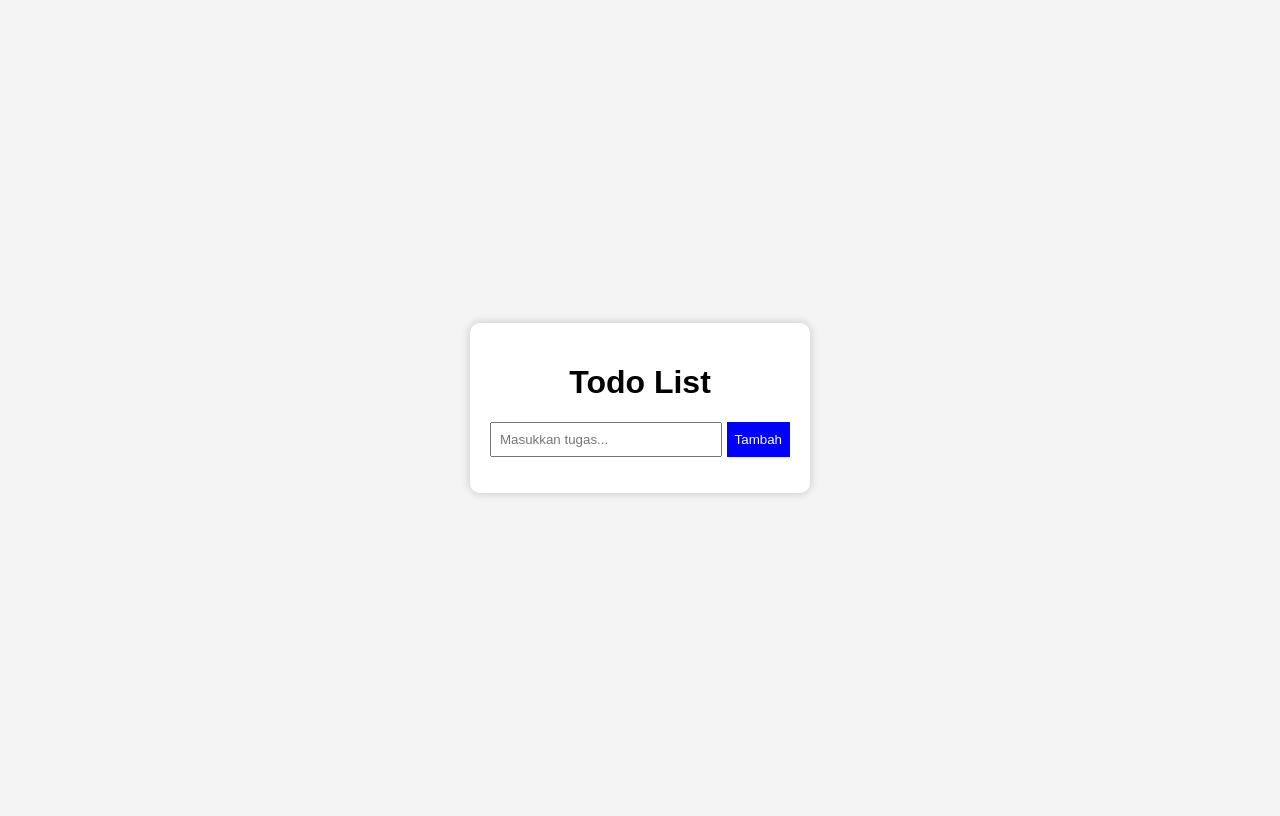
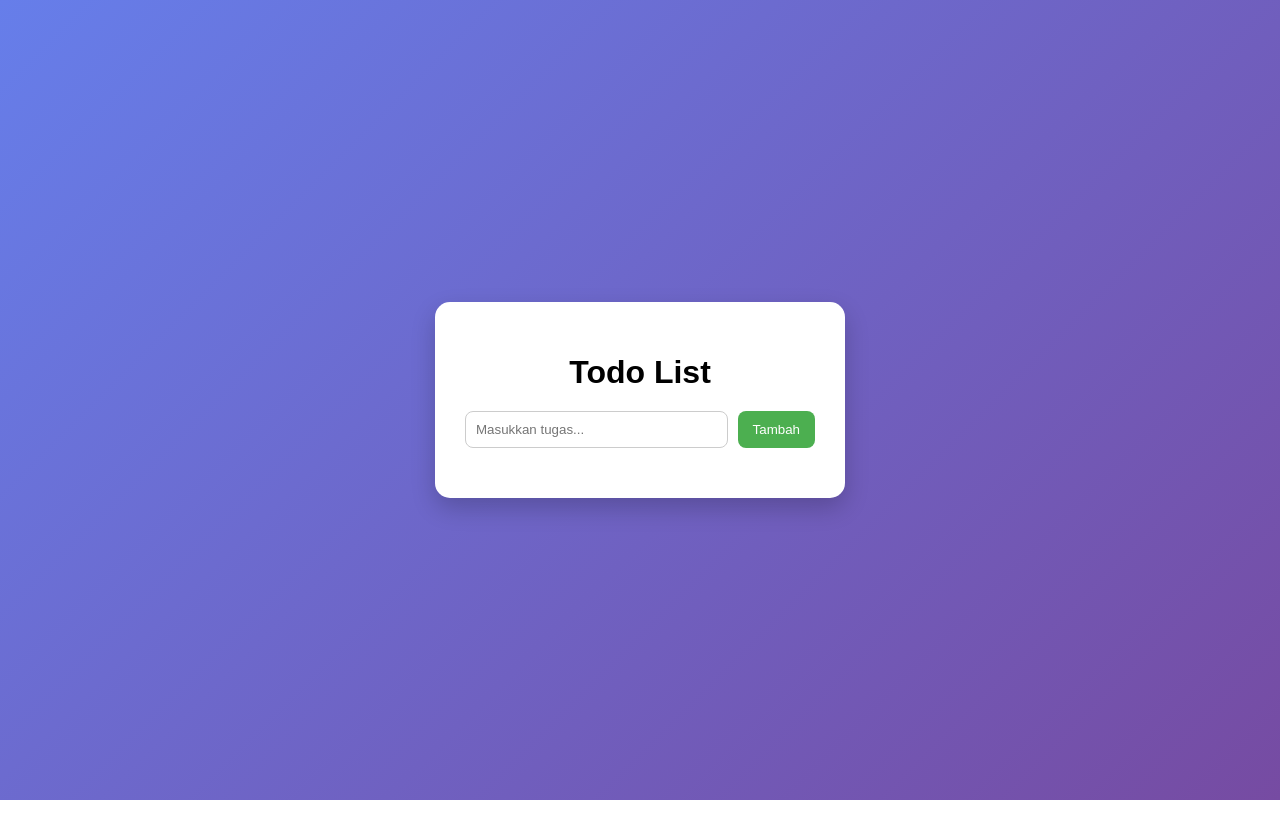
Before and after one commit to dinaasaf-collabs/dinasaf.github.io-todo-list, a plain HTML site: page index.html in a window 1280 px wide. Drawn offline with Linux system fonts and the light colour scheme.

Commit message:
Update style.css

```diff
--- a/style.css
+++ b/style.css
@@ -1,49 +1,69 @@
 body{
-font-family: Arial;
-background:#f4f4f4;
+font-family: Arial, sans-serif;
+background: linear-gradient(135deg,#667eea,#764ba2);
 display:flex;
 justify-content:center;
 align-items:center;
 height:100vh;
+margin:0;
 }
 
 .container{
 background:white;
-padding:20px;
-border-radius:10px;
-width:300px;
-box-shadow:0 0 10px rgba(0,0,0,0.2);
+padding:30px;
+border-radius:15px;
+width:350px;
+box-shadow:0 10px 25px rgba(0,0,0,0.2);
+text-align:center;
 }
 
 h1{
-text-align:center;
+margin-bottom:20px;
 }
 
 .input-area{
 display:flex;
-gap:5px;
+gap:10px;
 }
 
 input{
 flex:1;
-padding:8px;
+padding:10px;
+border-radius:8px;
+border:1px solid #ccc;
 }
 
 button{
-padding:8px;
-background:blue;
+padding:10px 15px;
+border:none;
+background:#4CAF50;
 color:white;
-border:none;
+border-radius:8px;
 cursor:pointer;
+transition:0.3s;
+}
+
+button:hover{
+background:#45a049;
+}
+
+ul{
+list-style:none;
+padding:0;
+margin-top:20px;
 }
 
 li{
-margin-top:10px;
+background:#f4f4f4;
+padding:10px;
+margin-top:8px;
+border-radius:6px;
 display:flex;
 justify-content:space-between;
+align-items:center;
 }
 
-.done{
+li.done{
 text-decoration:line-through;
 color:gray;
 }
```
